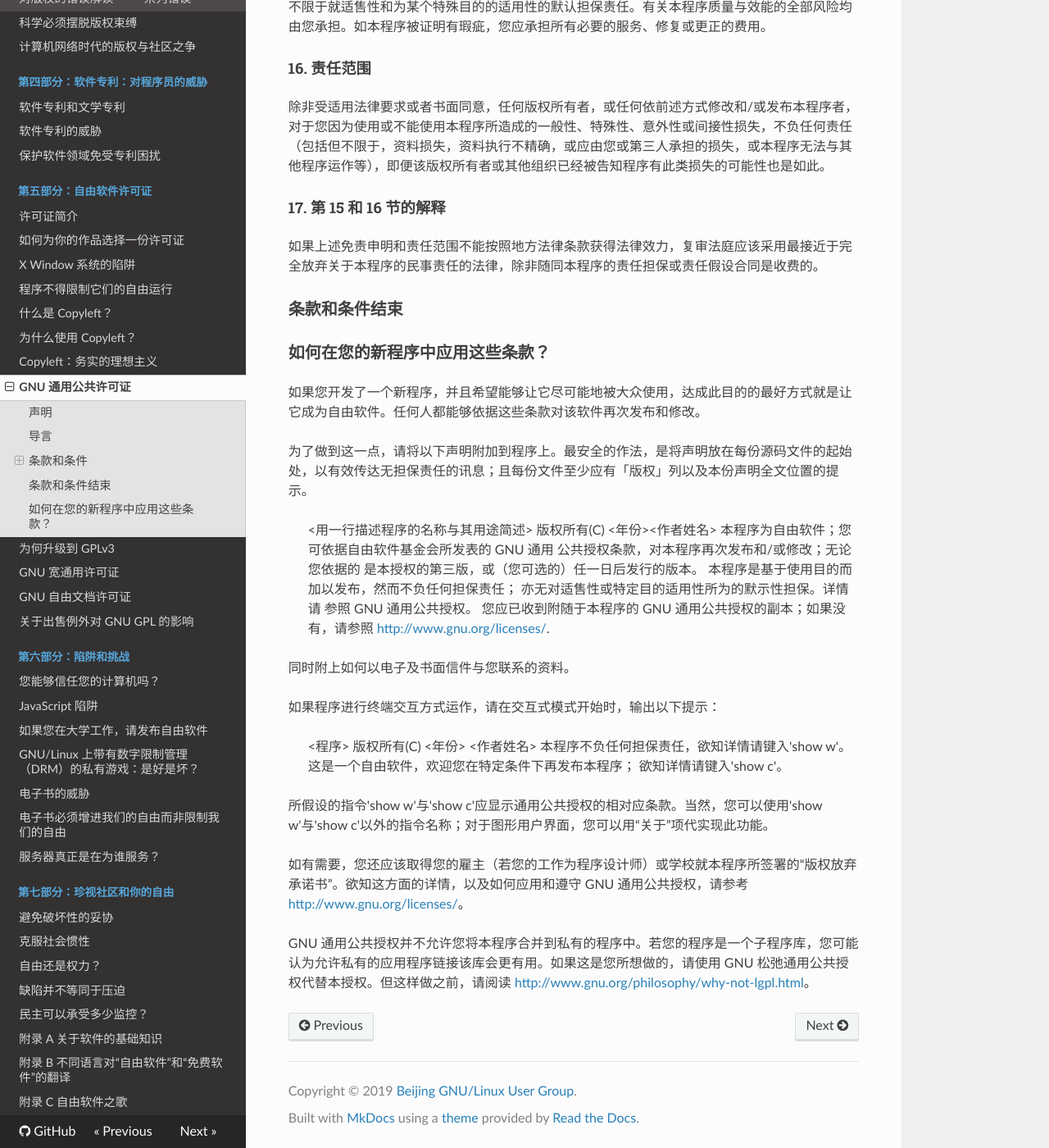
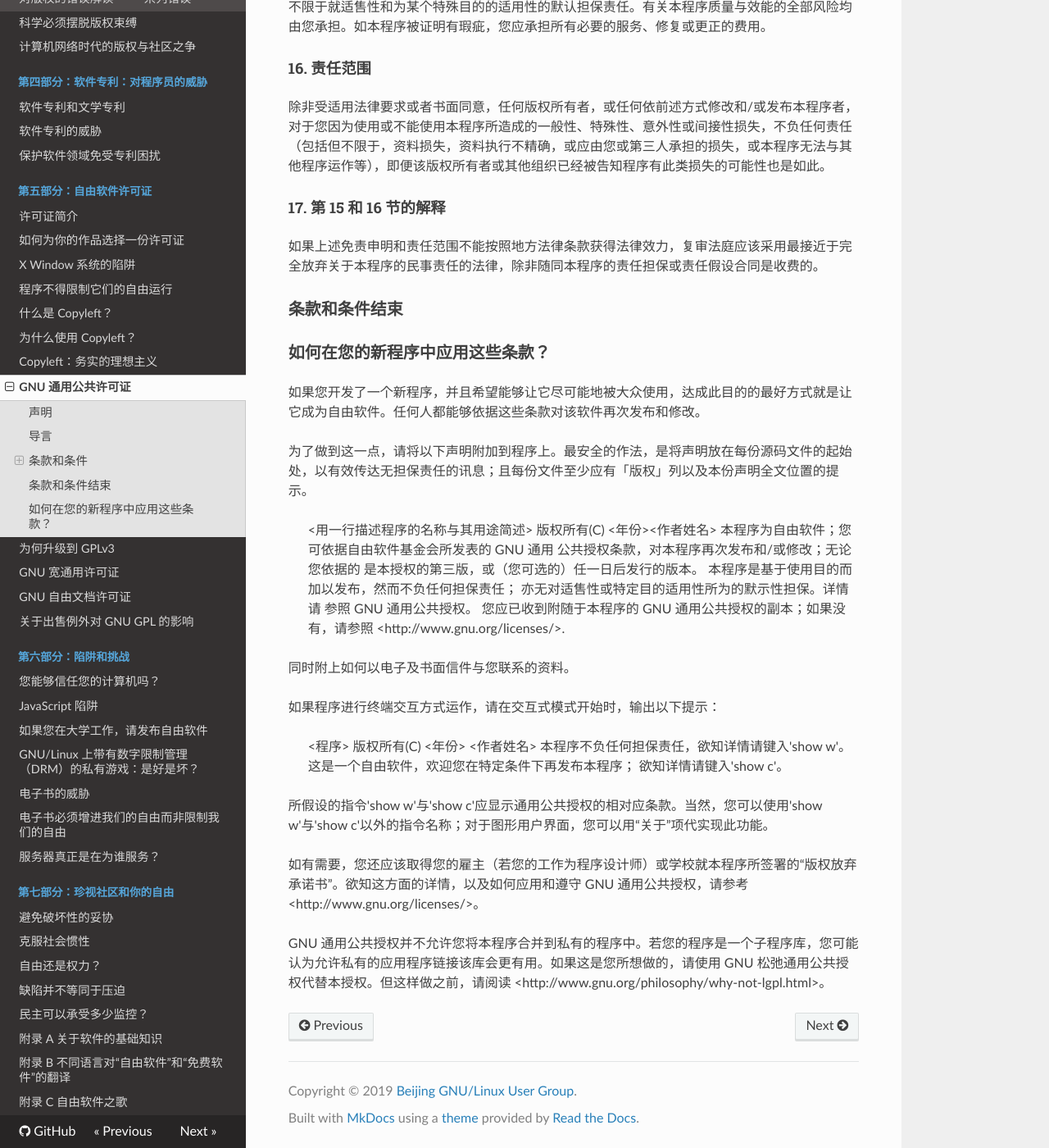
Before and after one commit to beijinglug/fsfs-zh, an MkDocs documentation site: the page built from docs/gpl.md, in a window 1280 px wide and 1400 px high, scrolled down 9166 px. Shown: the whole window at 82% size. Built offline with MkDocs 1.6.1, drawn with Linux system fonts in a browser that asks for light colours; nearby versions of some CDN libraries; old or Windows-style settings are respelled for this version of MkDocs.

```diff
--- a/docs/gpl.md
+++ b/docs/gpl.md
@@ -256,7 +256,7 @@ f. 要求任何发布该材料（或其修改版本）的人用对接收者的
 > 亦无对适售性或特定目的适用性所为的默示性担保。详情请
 > 参照 GNU 通用公共授权。
 > 您应已收到附随于本程序的 GNU 通用公共授权的副本；如果没有，请参照
-> <http://www.gnu.org/licenses/>.
+> <http://www.gnu.org/licenses/\>.
 
 同时附上如何以电子及书面信件与您联系的资料。
 
@@ -269,6 +269,6 @@ f. 要求任何发布该材料（或其修改版本）的人用对接收者的
 
 所假设的指令'show w'与'show c'应显示通用公共授权的相对应条款。当然，您可以使用'show w'与'show c'以外的指令名称；对于图形用户界面，您可以用“关于”项代实现此功能。
 
-如有需要，您还应该取得您的雇主（若您的工作为程序设计师）或学校就本程序所签署的“版权放弃承诺书”。欲知这方面的详情，以及如何应用和遵守 GNU 通用公共授权，请参考 <http://www.gnu.org/licenses/>。
+如有需要，您还应该取得您的雇主（若您的工作为程序设计师）或学校就本程序所签署的“版权放弃承诺书”。欲知这方面的详情，以及如何应用和遵守 GNU 通用公共授权，请参考 <http://www.gnu.org/licenses/\>。
 
-GNU 通用公共授权并不允许您将本程序合并到私有的程序中。若您的程序是一个子程序库，您可能认为允许私有的应用程序链接该库会更有用。如果这是您所想做的，请使用 GNU 松弛通用公共授权代替本授权。但这样做之前，请阅读 <http://www.gnu.org/philosophy/why-not-lgpl.html>。
+GNU 通用公共授权并不允许您将本程序合并到私有的程序中。若您的程序是一个子程序库，您可能认为允许私有的应用程序链接该库会更有用。如果这是您所想做的，请使用 GNU 松弛通用公共授权代替本授权。但这样做之前，请阅读 <http://www.gnu.org/philosophy/why-not-lgpl.html\>。
```
Also changed, not shown: docs/appendix-b.md (+22 -22 lines).
